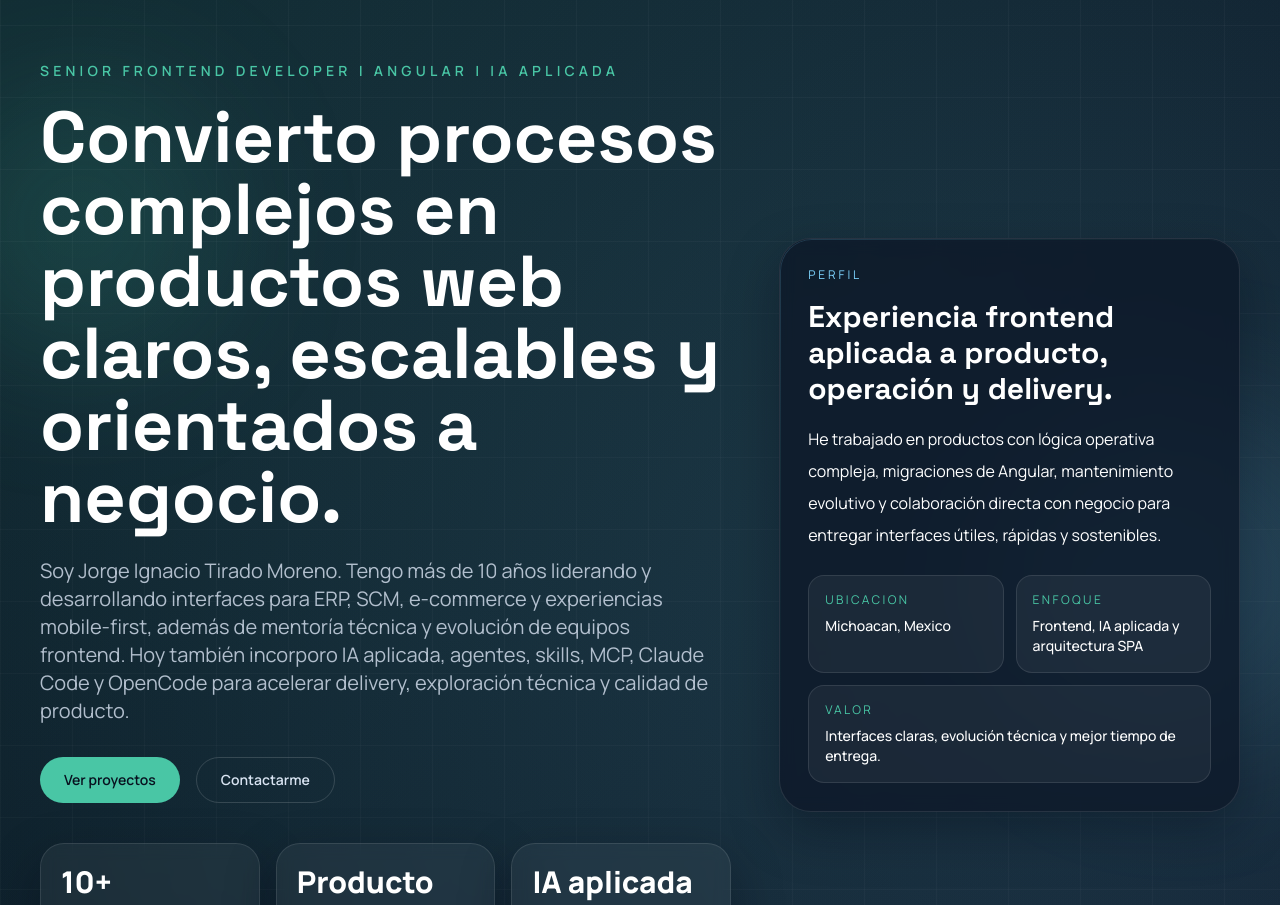
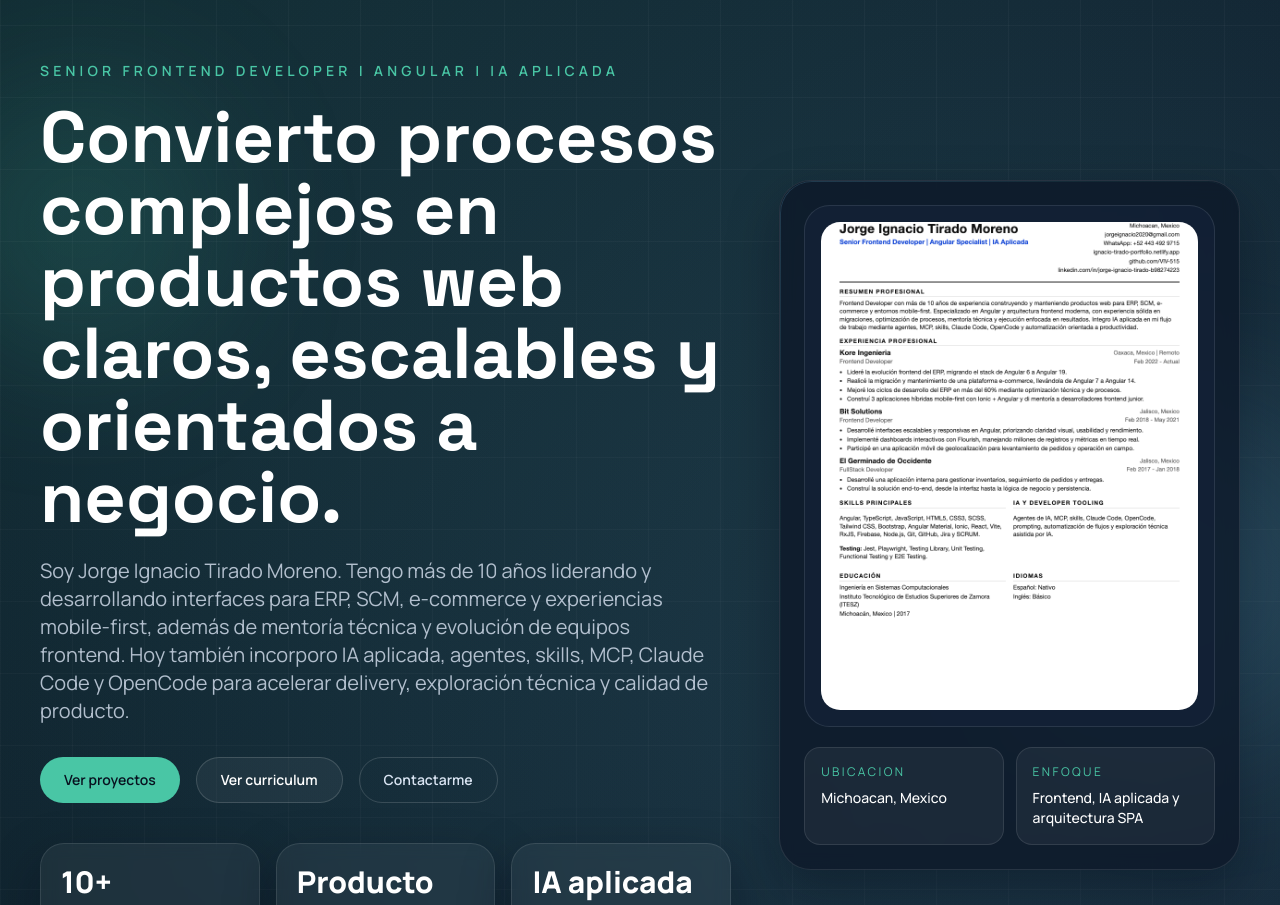
Before and after one commit to VlV-515/portfolio, a website built with Vite: page index.html in a window 1280 px wide. Shown: the part 47-952 px from the top of the page. Built offline with nearby package versions, Linux system fonts and the light colour scheme.

Commit message:
feat: Add pnpm lockfile, CV preview image, and PDF version of CV

```diff
--- a/index.html
+++ b/index.html
@@ -77,6 +77,14 @@
               <a href="#projects" class="inline-flex items-center justify-center rounded-full bg-signal px-6 py-3 text-sm font-semibold text-ink transition hover:-translate-y-0.5 hover:bg-[#6fe2c1]">
                 Ver proyectos
               </a>
+              <a
+                href="/jorge-ignacio-tirado-cv.pdf"
+                target="_blank"
+                rel="noreferrer"
+                class="inline-flex items-center justify-center rounded-full border border-white/15 bg-white/5 px-6 py-3 text-sm font-semibold text-white transition hover:-translate-y-0.5 hover:border-glow/40 hover:bg-white/10"
+              >
+                Ver curriculum
+              </a>
               <a href="#contact" class="inline-flex items-center justify-center rounded-full border border-white/15 px-6 py-3 text-sm font-semibold text-mist transition hover:-translate-y-0.5 hover:border-signal/60 hover:text-white">
                 Contactarme
               </a>
@@ -99,14 +107,15 @@
           </div>
 
           <aside class="reveal flex items-center lg:justify-end">
-            <div class="hero-panel w-full max-w-xl rounded-[2rem] border border-white/10 bg-night/80 p-6 shadow-soft backdrop-blur xl:p-7">
-              <p class="text-xs uppercase tracking-[0.24em] text-glow">Perfil</p>
-              <h2 class="mt-4 text-3xl font-extrabold text-white">Experiencia frontend aplicada a producto, operación y delivery.</h2>
-              <p class="mt-4 text-base leading-8 text-mist/78">
-                He trabajado en productos con lógica operativa compleja, migraciones de Angular, mantenimiento evolutivo
-                y colaboración directa con negocio para entregar interfaces útiles, rápidas y sostenibles.
-              </p>
-              <div class="mt-6 grid gap-3 text-sm text-mist/75 sm:grid-cols-2">
+            <div class="hero-panel w-full max-w-xl rounded-[2rem] border border-white/10 bg-night/80 p-5 shadow-soft backdrop-blur xl:p-6">
+              <div class="rounded-[1.6rem] border border-white/10 bg-slateDeep/80 p-4">
+                <img
+                  src="/curriculum-vitae-preview.png"
+                  alt="Vista previa del curriculum de Jorge Ignacio Tirado Moreno"
+                  class="h-auto w-full rounded-[1.2rem] object-cover"
+                />
+              </div>
+              <div class="mt-5 grid gap-3 text-sm text-mist/75 sm:grid-cols-2">
                 <div class="rounded-2xl border border-white/10 bg-white/5 p-4">
                   <p class="text-xs uppercase tracking-[0.2em] text-signal">Ubicacion</p>
                   <p class="mt-2 font-medium text-white">Michoacan, Mexico</p>
@@ -114,10 +123,6 @@
                 <div class="rounded-2xl border border-white/10 bg-white/5 p-4">
                   <p class="text-xs uppercase tracking-[0.2em] text-signal">Enfoque</p>
                   <p class="mt-2 font-medium text-white">Frontend, IA aplicada y arquitectura SPA</p>
-                </div>
-                <div class="rounded-2xl border border-white/10 bg-white/5 p-4 sm:col-span-2">
-                  <p class="text-xs uppercase tracking-[0.2em] text-signal">Valor</p>
-                  <p class="mt-2 font-medium text-white">Interfaces claras, evolución técnica y mejor tiempo de entrega.</p>
                 </div>
               </div>
             </div>
--- a/main.js
+++ b/main.js
@@ -65,6 +65,11 @@ const skillGroups = [
     title: 'Frameworks y Ecosistema',
     description: 'Herramientas y librerías que utilizo para entregar productos modernos.',
     items: ['Angular Material', 'Ionic', 'React', 'Vite', 'RxJS', 'Firebase', 'Stripe UI']
+  },
+  {
+    title: 'Testing',
+    description: 'Estrategias y herramientas para garantizar calidad en todos los niveles del producto.',
+    items: ['Jest', 'Playwright', 'Testing Library', 'Unit Testing', 'Functional Testing', 'E2E Testing']
   },
   {
     title: 'Backend y Flujo de Trabajo',
```
Also changed, not shown: pnpm-lock.yaml (added), public/curriculum-vitae-preview.png (added), 2 other files.
